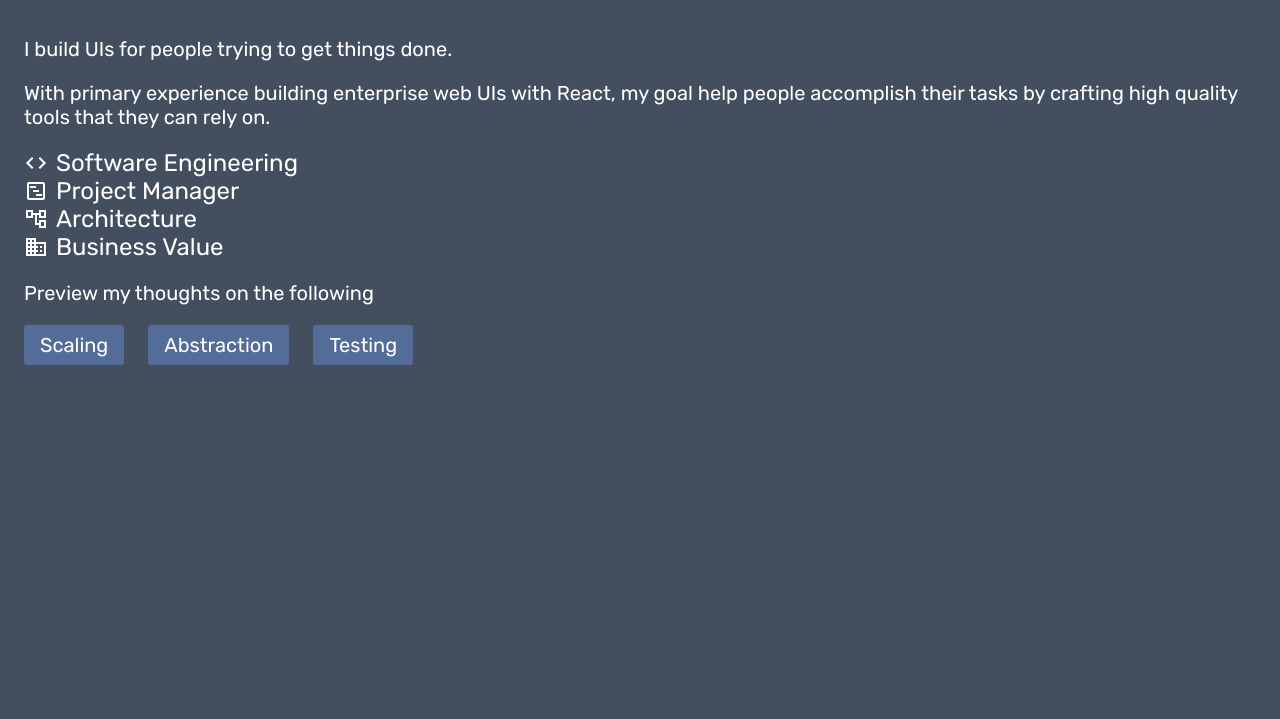
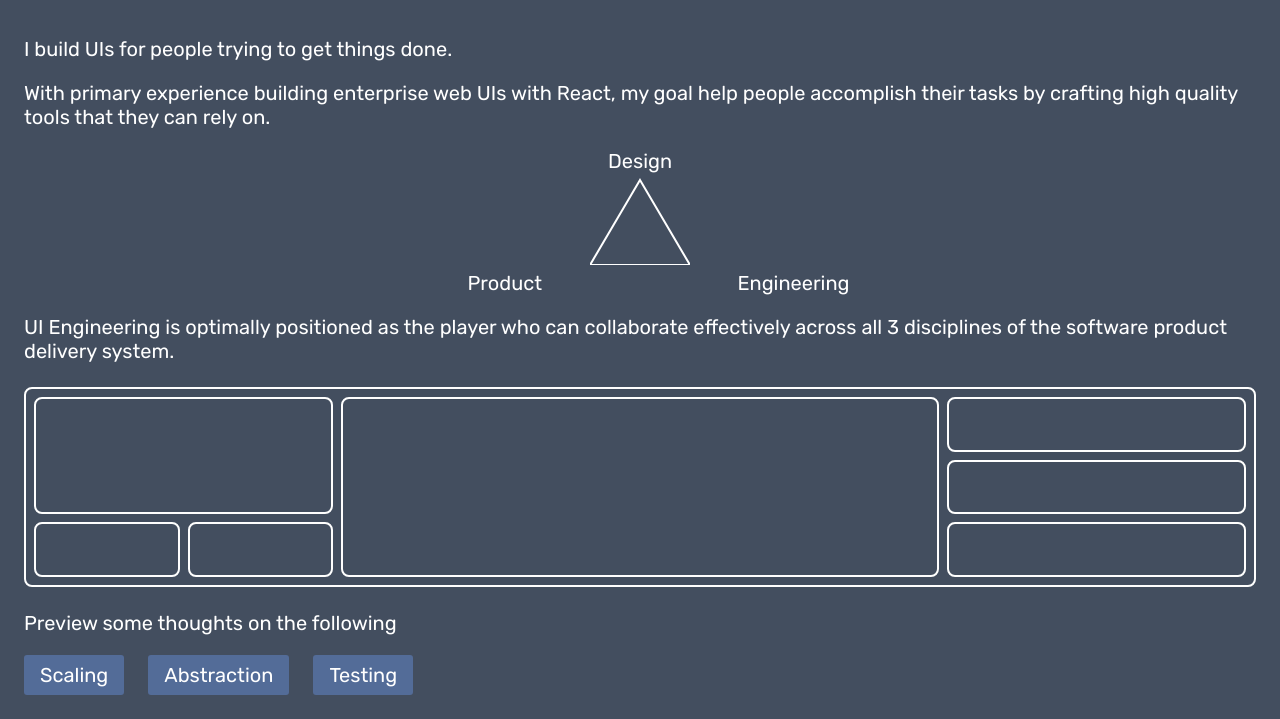
Before and after one commit to westonnovelli/hq, an Astro site in the folder apps/web-ui/: page / in a window 1280 px wide. Shown: the part 98-817 px from the top of the page. Built offline with nearby package versions, Linux system fonts and the light colour scheme; Astro itself is replaced by a stand-in of ours.

Commit message:
cycle on getting started page

```diff
--- /dev/null
+++ b/apps/web-ui/src/components/BoxVisual.astro
@@ -0,0 +1,59 @@
+---
+
+---
+
+<div class="outer border">
+  <div class="left">
+    <div class="large border"></div>
+    <div class="small border"></div>
+    <div class="small border"></div>
+  </div>
+  <div class="center border"></div>
+  <div class="right">
+    <div class="cell border"></div>
+    <div class="cell border"></div>
+    <div class="cell border"></div>
+  </div>
+</div>
+
+
+<style>
+  div {
+      box-sizing: border-box;
+  }
+
+  .outer {
+      margin: 24px 0;
+      display: grid;
+      grid-template-columns: 1fr 2fr 1fr;
+      gap: 8px;
+      height: 200px;
+      padding: 8px;
+  }
+
+  .left, .right, .center {
+  }
+
+  .border {
+      border: 2px solid white;
+      border-radius: 8px;
+  }
+
+  .left {
+      display: grid;
+      grid-template-columns: repeat(2, 1fr);
+      grid-template-rows: repeat(3, 1fr);
+      gap: 8px;
+  }
+
+  .large {
+      grid-column: 1 / 3;
+      grid-row: 1 / 3;
+  }
+
+  .right {
+      display: grid;
+      grid-template-rows: repeat(3, 1fr);
+      gap: 8px;
+  }
+</style>
--- a/apps/web-ui/src/components/PageHead.astro
+++ b/apps/web-ui/src/components/PageHead.astro
@@ -17,7 +17,7 @@ const { byLine } = Astro.props;
 <style>
   .page-head {
     margin: 0 24px;
-    width: calc(100vw - 48px);
+    width: calc(100% - 48px);
     height: 5rem;
     display: flex;
     justify-content: space-between;
--- a/apps/web-ui/src/components/header.astro
+++ b/apps/web-ui/src/components/header.astro
@@ -8,7 +8,7 @@
 
 <style>
   .header {
-    width: 100vw;
+    width: 100%;
     height: 40px;
     border-bottom: 1px solid white;
   }
--- a/apps/web-ui/src/pages/index.astro
+++ b/apps/web-ui/src/pages/index.astro
@@ -6,6 +6,7 @@ import BusinessIcon from '../components/BusinessIcon.astro'
 
 import Header from '../components/header.astro'
 import PageHead from '../components/PageHead.astro'
+import BoxVisual from '../components/BoxVisual.astro'
 // Welcome to Astro! Everything between these triple-dash code fences
 // is your "component frontmatter". It never runs in the browser.
 console.log('This runs in your terminal, not the browser!');
@@ -27,11 +28,24 @@ console.log('This runs in your terminal, not the browser!');
       <p>I build UIs for people trying to get things done.</p>
       <p>With primary experience building enterprise web UIs with React, my goal help people accomplish their tasks by crafting high quality tools that they can rely on.</p>
 
-      <div class="selling-point"><CodeIcon class="icon"/><span>Software Engineering</span></div>
+<!--      <div class="selling-point"><CodeIcon class="icon"/><span>Software Engineering</span></div>
       <div class="selling-point"><TimelineIcon class="icon"/><span>Project Manager</span></div>
       <div class="selling-point"><ArchitectureIcon class="icon"/><span>Architecture</span></div>
       <div class="selling-point"><BusinessIcon class="icon"/><span>Business Value</span></div>
-      <p>Preview my thoughts on the following</p>
+ -->
+
+      <div class="graphic">
+        <div class="discipline design">Design</div>
+        <div class="discipline product">Product</div>
+        <div class="discipline engineer">Engineering</div>
+        <svg viewbox="0 0 100 100" height="100" width="100">
+            <polygon points="50 15, 100 100, 0 100" fill="none" stroke="white" stroke-width="2"/>
+        </svg>
+      </div>
+      <p>UI Engineering is optimally positioned as the player who can collaborate effectively across all 3 disciplines of the software product delivery system.</p>
+      <BoxVisual/>
+
+      <p>Preview some thoughts on the following</p>
       <div class="thoughts"><a href="/thoughts/scaling">Scaling</a><a href="/thoughts/abstraction">Abstraction</a><a href="/thoughts/testing">Testing</a></div>
     </div>
   </body>
@@ -73,7 +87,7 @@ console.log('This runs in your terminal, not the browser!');
       padding: 24px;
       font-size: 2rem;
   }
-
+/*
   .selling-point {
       display: flex;
       gap: 8px;
@@ -84,6 +98,37 @@ console.log('This runs in your terminal, not the browser!');
 
   .selling-point .icon {
      color: var(--text-subtle);
+  }
+*/
+
+  .graphic {
+      height: 146px;
+      position: relative;
+  }
+
+  .discipline {
+      position: absolute;
+  }
+
+  .discipline.design {
+      top: 0;
+      left: calc(50% - 32px);
+  }
+
+  .discipline.product {
+      bottom: 0;
+      left: 36%;
+  }
+
+  .discipline.engineer {
+      bottom: 0;
+      right: 33%;
+  }
+
+  .graphic > svg {
+      position: absolute;
+      top: 1.6rem;
+      left: calc(50% - 50px);
   }
 
   .thoughts {
```
